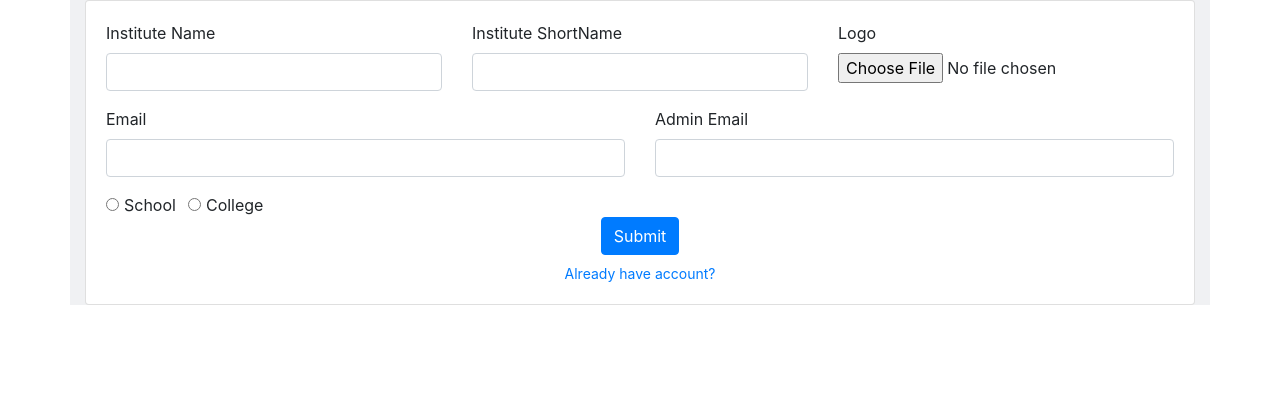
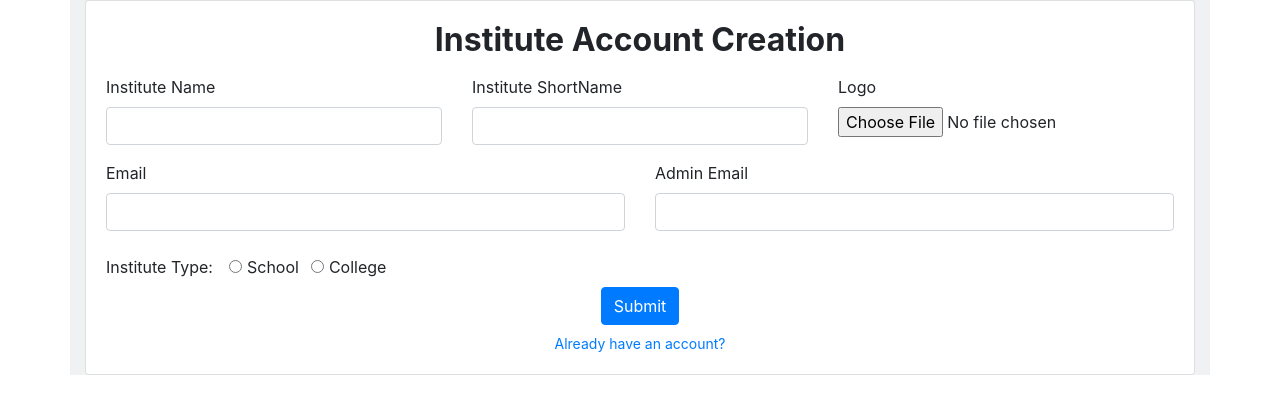
Before and after one commit to iamhb/univs-screens-only, an Angular app: page /sign-up in a window 1280 px wide. Shown: the top 414 px of the page. Built offline with nearby package versions, Linux system fonts and the light colour scheme.

Commit message:
screens created

```diff
--- a/src/app/courses/courses.component.html
+++ b/src/app/courses/courses.component.html
@@ -4,8 +4,8 @@
             <div class="card">
                 <div class="card-body">
                     <div class="row">
-                        <div class="col">
-                            <h2>Course</h2>
+                        <div class="col d-flex justify-content-center">
+                            <h2 class="font-weight-bold">Course</h2>
                         </div>
                     </div>
                     <div class="row">
--- a/src/app/department/department.component.html
+++ b/src/app/department/department.component.html
@@ -5,7 +5,7 @@
                 <div class="card-body">
                     <div class="row">
                         <div class="col">
-                            <h2>Department</h2>
+                            <h2 class="font-weight-bold">Department</h2>
                         </div>
                     </div>
                     <div class="row ">
--- a/src/app/sign-in/sign-in.component.html
+++ b/src/app/sign-in/sign-in.component.html
@@ -8,12 +8,12 @@
                     </div>
                 </div>
                 <div class="row d-flex justify-content-center">
-                    <div class="col-4">
+                    <div class="col-6">
                         <input type="email" class='form-control' placeholder="Email">
                     </div>
                 </div>
                 <div class="row d-flex justify-content-center mt-4">
-                    <div class="col-4">
+                    <div class="col-6">
                         <input type="password" class='form-control' placeholder="Password">
                     </div>
                 </div>
--- a/src/app/sign-up/sign-up.component.html
+++ b/src/app/sign-up/sign-up.component.html
@@ -4,6 +4,11 @@
             <div class="card">
                 <div class="card-body">
                     <div class="row">
+                        <div class="col">
+                            <h2 class="font-weight-bold d-flex justify-content-center">Institute Account Creation</h2>
+                        </div>
+                    </div>
+                    <div class="row mt-2">
                         <div class="col-4">
                             <label>Institute Name</label>
                             <input type="text" class='form-control'>
@@ -29,7 +34,8 @@
                     </div>
                     <div class="row mt-3">
                         <div class="col">
-                            <div class="form-check-inline">
+                            <label>Institute Type:</label>
+                            <div class="form-check-inline ml-3 mt-2">
                                 <label class="form-check-label">
                                     <input type="radio" class="form-check-input" name="optradio">School
                                 </label>
@@ -48,7 +54,7 @@
                     </div>
                     <div class="row">
                         <div class="col col d-flex justify-content-center mt-2">
-                            <a href="" style="font-size: 14px;">Already have account?</a>
+                            <a href="" style="font-size: 14px;">Already have an account?</a>
                         </div>
                     </div>
                 </div>
```
